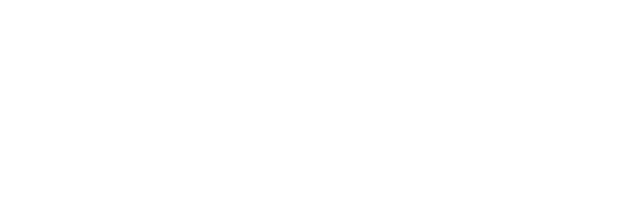
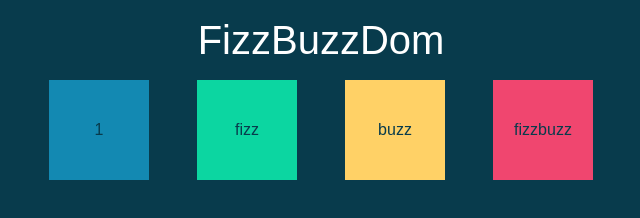
Before and after one commit to AntoCic/js-fizzbuzz, a plain HTML site: page index.html in a window 1280 px wide. Shown: the whole page, without its empty margins (319-959 px from the left). Drawn offline with nearby package versions, Linux system fonts and the light colour scheme.

Commit message:
ADDED: HTML CSS content, style

```diff
--- a/index.html
+++ b/index.html
@@ -1,30 +1,42 @@
 <!DOCTYPE html>
 <html lang="en">
+
 <head>
     <meta charset="UTF-8">
     <meta name="viewport" content="width=device-width, initial-scale=1.0">
     <script src="https://kit.fontawesome.com/1e62d76f8b.js" crossorigin="anonymous"></script>
-    <link href="https://cdn.jsdelivr.net/npm/bootstrap@5.3.3/dist/css/bootstrap.min.css" rel="stylesheet" integrity="sha384-QWTKZyjpPEjISv5WaRU9OFeRpok6YctnYmDr5pNlyT2bRjXh0JMhjY6hW+ALEwIH" crossorigin="anonymous">
+    <link href="https://cdn.jsdelivr.net/npm/bootstrap@5.3.3/dist/css/bootstrap.min.css" rel="stylesheet"
+        integrity="sha384-QWTKZyjpPEjISv5WaRU9OFeRpok6YctnYmDr5pNlyT2bRjXh0JMhjY6hW+ALEwIH" crossorigin="anonymous">
     <link rel="stylesheet" href="./style/bootstrap.css">
     <link rel="stylesheet" href="./style/index.css">
     <title>FizzBuzz</title>
 </head>
-<body>
-    <header>
-        <nav>
-        </nav>
+
+<body class="ms_bg-blue">
+    <header class="my-3">
+        <h1 class="text-center text-white">FizzBuzzDom</h1>
     </header>
 
-    <main>
-        <section>
-
-        </section>
+    <main class="ms_text-blue">
+        <div class="container">
+            <div class="row justify-content-center gx-5">
+                <div class="col-auto">
+                    <p class="ms_box ">1</p>
+                </div>
+                <div class="col-auto">
+                    <p class="ms_box fizz_box">fizz</p>
+                </div>
+                <div class="col-auto">
+                    <p class="ms_box buzz_box">buzz</p>
+                </div>
+                <div class="col-auto">
+                    <p class="ms_box fizz_box buzz_box">fizzbuzz</p>
+                </div>
+            </div>
+        </div>
     </main>
-
-    <footer>
-
-    </footer>
 
     <script src="./js/script.js"></script>
 </body>
+
 </html>
--- a/style/index.css
+++ b/style/index.css
@@ -1,6 +1,18 @@
 /* @@@@@@@@@@@@@@@@@@@@@@@@@@@@@@@@@@@@@@ */
 :root {
+  --ms_blue : #083B4C;
+  --ms_blue_l : #1389B2;
+  --ms_green : #0CD6A1;
+  --ms_yellow : #FFD166;
+  --ms_pink : #F0466F;
 }
+.ms_bg-blue{
+  background-color: var(--ms_blue);
+}
+.ms_text-blue{
+  color: var(--ms_blue);
+}
+
 
 /*************************************************
       RESET
@@ -24,7 +36,15 @@ a {
 
 /* COMPONENTS */
 /* _______________________________________________ */
-/* btn 1 */
+/* box*/
+.ms_box{
+  width: 100px;
+  height: 100px;
+  display: flex;
+  justify-content: center;
+  align-items: center;
+  background-color: var(--ms_blue_l);
+}
 
 /*************************************************
     GENERAL STYLES
@@ -33,10 +53,17 @@ body {
   font-family: Arial, Helvetica, sans-serif;
 }
 
-/* HEADER */
+/* MAIN */
+.fizz_box{
+  background-color: var(--ms_green);
+}
+.buzz_box{
+  background-color: var(--ms_yellow);
+}
 
-/* MAIN */
-
+.fizz_box.buzz_box{
+  background-color: var(--ms_pink);
+}
 /* FOOTER */
 
 /*************************************************
```
